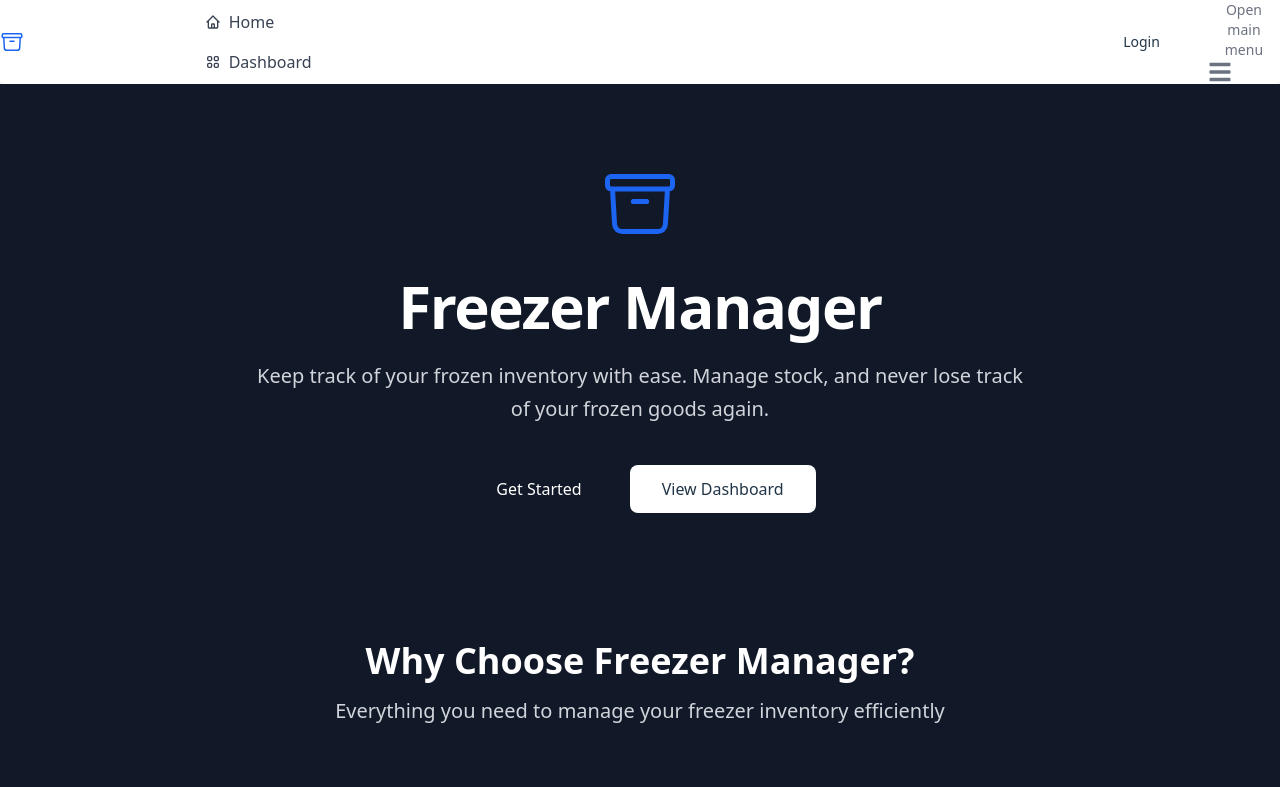
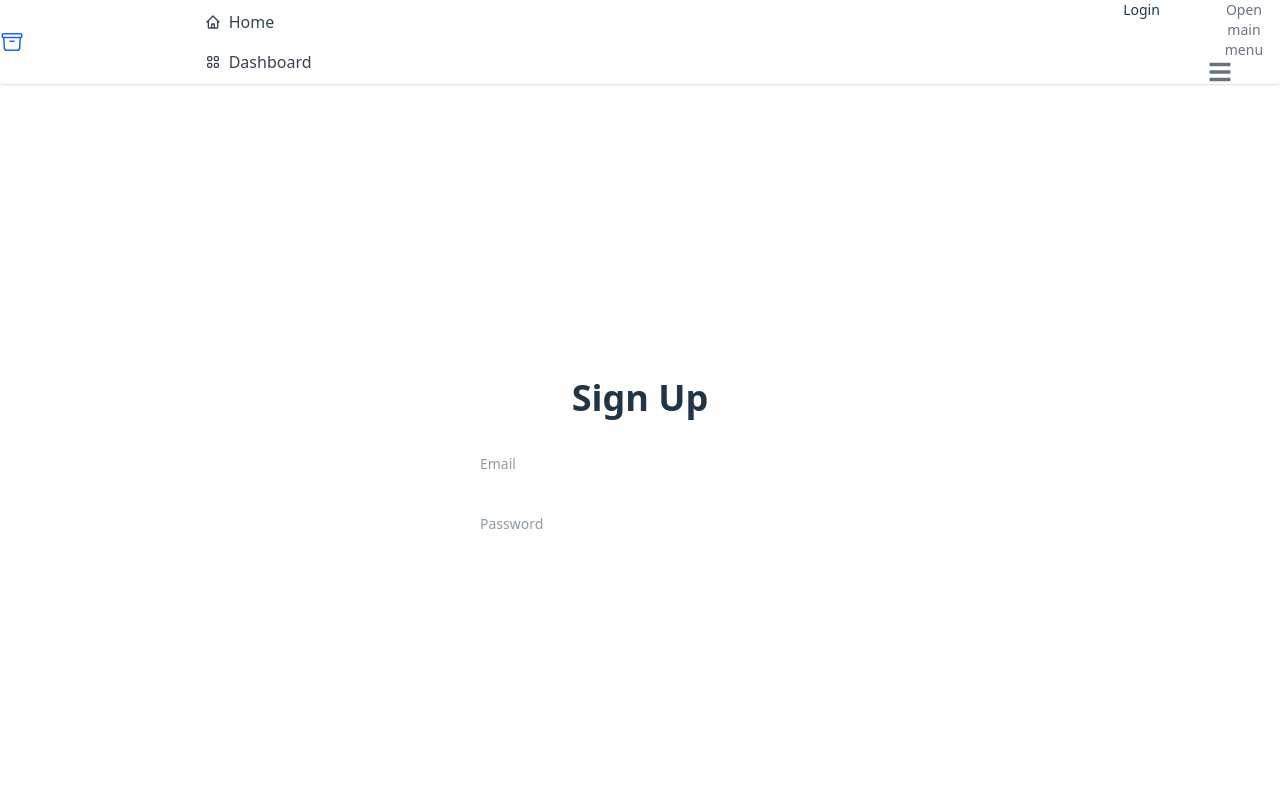
Before and after one commit to qqwz0/freezer_manager, a React (Vite) app: page /#/signup in a window 1280 px wide. Before the commit this address led to /#/. Shown: the top 787 px of the page. Built offline with nearby package versions, Linux system fonts and the light colour scheme; no server answers.

Commit message:
feat(fix): fix gh-pages bugs

```diff
--- a/package.json
+++ b/package.json
@@ -1,5 +1,6 @@
 {
   "name": "freezer_manager",
+  "homepage": "https://qqwz0.github.io/freezer_manager",
   "private": true,
   "version": "0.0.0",
   "type": "module",
--- a/src/shared/ui/Header.jsx
+++ b/src/shared/ui/Header.jsx
@@ -1,12 +1,13 @@
 import React from 'react';
-import { Navbar, NavbarBrand, NavbarToggle, NavbarCollapse, NavbarLink,  Button } from 'flowbite-react';
+import { Link } from 'react-router-dom';
+import { Navbar, NavbarBrand, NavbarToggle, NavbarCollapse, NavbarLink, Button } from 'flowbite-react';
 import { HiOutlineHome, HiOutlineViewGrid } from 'react-icons/hi';
 import { HiOutlineArchiveBox } from 'react-icons/hi2';
 
 function Header() {
   return (
     <Navbar fluid rounded className="bg-white shadow-sm">
-      <NavbarBrand href="/">
+      <NavbarBrand as={Link} to="/">
         <HiOutlineArchiveBox className="mr-3 h-6 w-6 text-blue-600" />
         <span className="self-center whitespace-nowrap text-xl font-semibold text-white">
           Freezer Manager
@@ -14,21 +15,25 @@
       </NavbarBrand>
 
       <div className="flex md:order-2 gap-2">
-        <Button color="light" size="sm" href="/login">
-          Login
-        </Button>
-        <Button color="blue" size="sm" href="/signup">
-          Sign Up
-        </Button>
+        <Link to="/login">
+          <Button color="light" size="sm">
+            Login
+          </Button>
+        </Link>
+        <Link to="/signup">
+          <Button color="blue" size="sm">
+            Sign Up
+          </Button>
+        </Link>
         <NavbarToggle />
       </div>
 
       <NavbarCollapse>
-        <NavbarLink href="/" className="flex items-center gap-2">
+        <NavbarLink as={Link} to="/" className="flex items-center gap-2">
           <HiOutlineHome className="h-4 w-4" />
           Home
         </NavbarLink>
-        <NavbarLink href="/dashboard" className="flex items-center gap-2">
+        <NavbarLink as={Link} to="/dashboard" className="flex items-center gap-2">
           <HiOutlineViewGrid className="h-4 w-4" />
           Dashboard
         </NavbarLink>
```
Also changed, not shown: src/App.jsx (+6 -6 lines).
